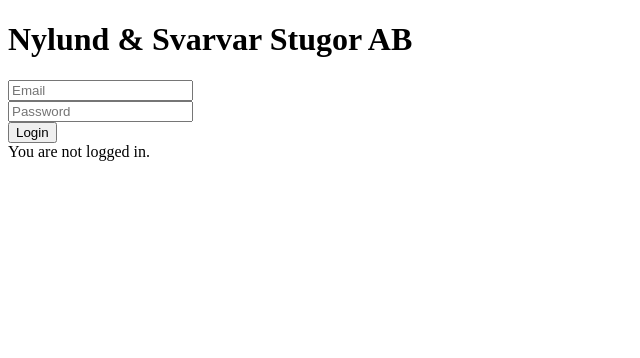
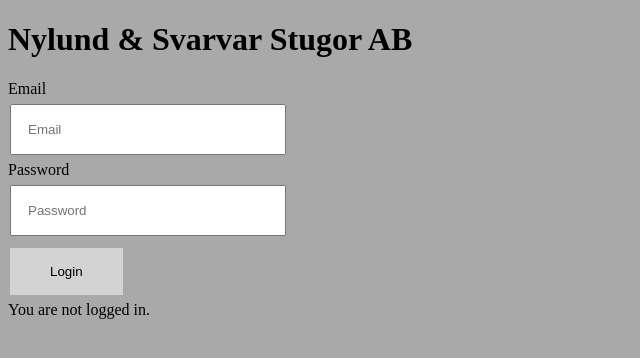
Before and after one commit to nylundviktor/WoM-app, an Electron app: page index.html in a window 1200 px wide. Shown: the whole page, without its empty margins (0-640 px from the left). Drawn offline with Linux system fonts and the light colour scheme; no server answers.

Commit message:
style login form

```diff
--- a/assets/styles.css
+++ b/assets/styles.css
@@ -4,6 +4,21 @@
     display: none;
 }*/
 
-#test {
-    background-color: red;
+body {
+    background-color: darkgrey;
 }
+
+#email, #password {
+    width: 240px;
+    padding: 16px;
+    margin: 6px 2px;
+}
+
+#btn-login{
+    background-color: lightgrey;
+    border: none;
+    padding: 16px 40px;
+    text-decoration: none;
+    margin: 6px 2px;
+    cursor: pointer;
+}
--- a/index.html
+++ b/index.html
@@ -12,8 +12,10 @@
 
 
     <div id="login">
-      <input id="email" placeholder="Email"><br>
-      <input type="password" id="password" placeholder="Password"><br>
+      <label for="email">Email</label><br>
+      <input id="email" name="email" placeholder="Email"><br>
+      <label for="pass">Password</label><br>
+      <input type="password" id="password" name="pass" placeholder="Password"><br>
       <input type="button" value="Login" id="btn-login">
     </div>
 
--- a/main.js
+++ b/main.js
@@ -5,8 +5,10 @@ const { app, BrowserWindow, ipcMain } = require('electron'),
   Store = require('electron-store'),  // 'localstorage' for electron
   store = new Store()
 
-//move to dotenv,
-const API_URL = "https://nylund-svarvar.azurewebsites.net"
+require('dotenv').config()
+
+console.log(process.env.DOTENV_TEST)
+const API_URL = process.env.CABIN_API_URL
 
 function createWindow() {
   // Create the browser window.
```
Also changed, not shown: README.md.
